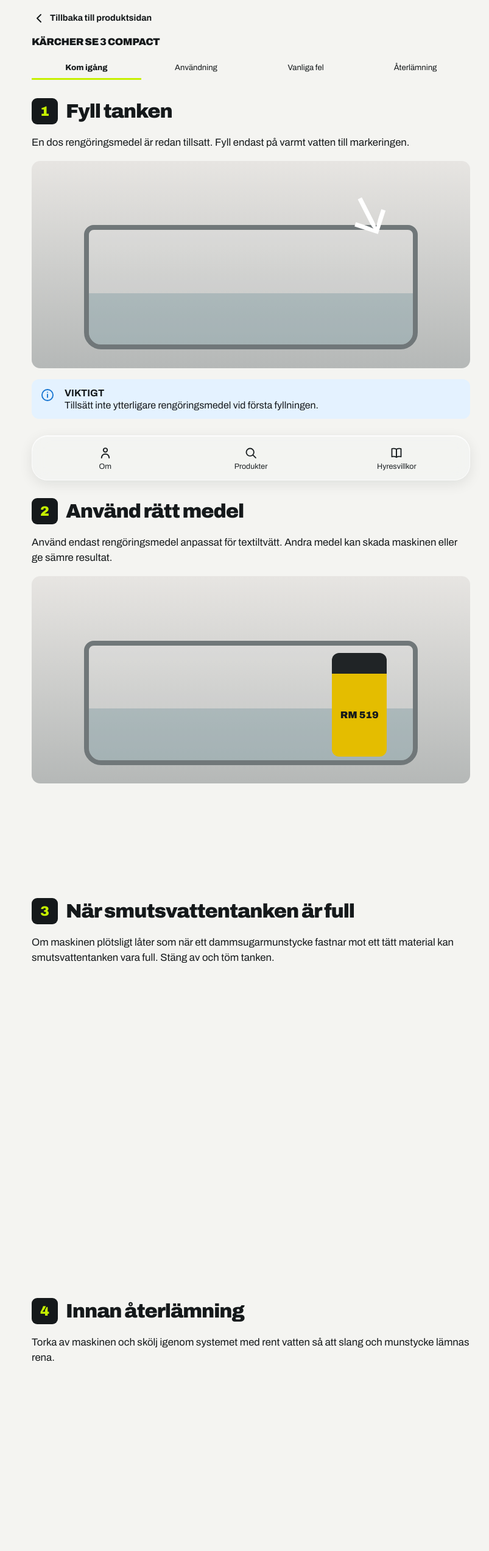
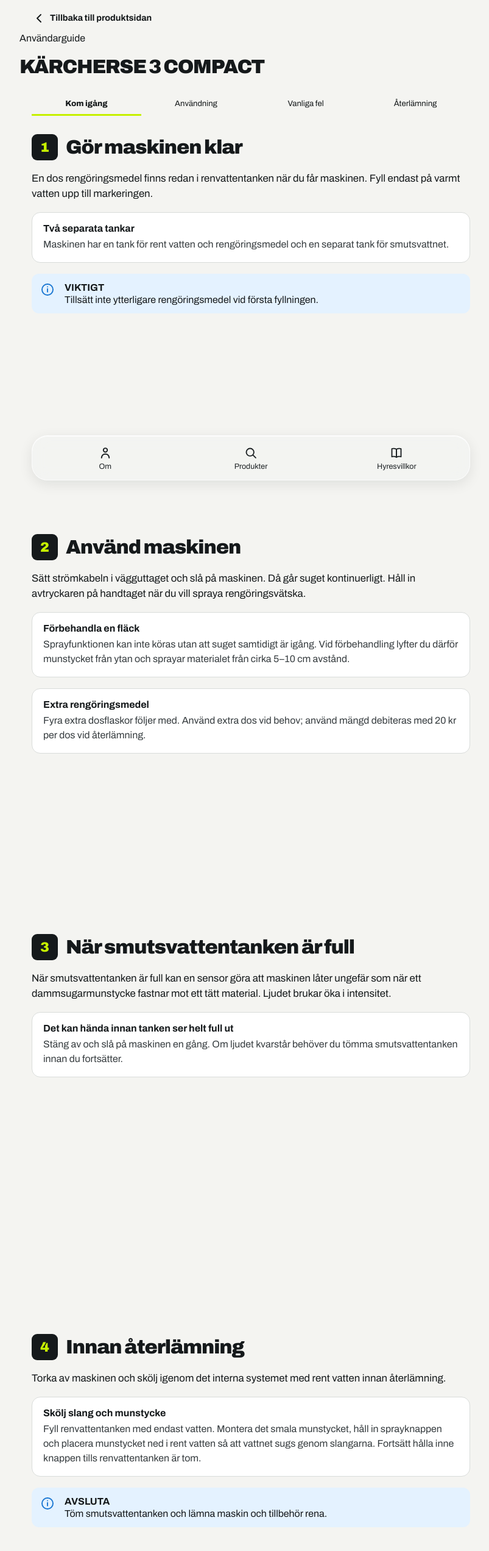
Before and after one commit to peralmkvist/hyrbart-webapp, a Next.js app in the folder hyrbart-webapp/: page /produkter/karcher-se-3-compact/guide in a window 1280 px wide. Shown: the top 2544 px of the page at 61% size, without its empty margins (228-1031 px from the left). Built offline with nearby package versions, Linux system fonts and the light colour scheme.

Commit message:
Update page.tsx

```diff
--- a/hyrbart-webapp/app/produkter/karcher-se-3-compact/guide/page.tsx
+++ b/hyrbart-webapp/app/produkter/karcher-se-3-compact/guide/page.tsx
@@ -1,28 +1,24 @@
 'use client';
 
 import Link from 'next/link';
-import { useEffect, useState, use } from 'react';
+import { use, useEffect, useState } from 'react';
 import { BackIcon, InfoIcon } from '@/components/Icons';
 
-const ids = ['kom-igang','anvandning','vanliga-fel','aterlamning'];
-const GUIDE_HEADER_OFFSET = 144;
+const ids = ['kom-igang', 'anvandning', 'vanliga-fel', 'aterlamning'];
 
-const StepImage = ({ type }: { type: number }) => (
-  <div className={`guideImage guideImage${type}`}>
-    <div className="tank"><div className="fill" /></div>
-    {type === 1 ? <div className="pour">↘</div> : <div className="bottle">RM 519</div>}
-  </div>
-);
-
-export default function GuidePage({ params }: { params: Promise<{ locale: string }> }) {
+export default function GuidePage({
+  params,
+}: {
+  params: Promise<{ locale: string }>;
+}) {
   const { locale } = use(params);
   const en = locale === 'en';
 
   const sections = ids.map((id, i) => ({
     id,
     label: (en
-      ? ['Get started','Use','Common issues','Return']
-      : ['Kom igång','Användning','Vanliga fel','Återlämning'])[i]
+      ? ['Get started', 'Use', 'Common issues', 'Return']
+      : ['Kom igång', 'Användning', 'Vanliga fel', 'Återlämning'])[i],
   }));
 
   const [activeSection, setActiveSection] = useState('kom-igang');
@@ -33,28 +29,33 @@ export default function GuidePage({ params }: { params: Promise<{ locale: string
 
       for (const id of ids) {
         const el = document.getElementById(id);
-        if (el && el.getBoundingClientRect().top <= GUIDE_HEADER_OFFSET) current = id;
+        if (el && el.getBoundingClientRect().top <= 205) current = id;
         else if (el) break;
       }
 
       setActiveSection(current);
     };
 
-    const hash = () => {
-      const h = window.location.hash.slice(1);
-      if (ids.includes(h)) setActiveSection(h);
-      requestAnimationFrame(update);
+    const applyHash = () => {
+      const hash = window.location.hash.slice(1);
+
+      if (ids.includes(hash)) {
+        setActiveSection(hash);
+        requestAnimationFrame(() => {
+          document.getElementById(hash)?.scrollIntoView();
+        });
+      }
     };
 
-    hash();
+    applyHash();
     window.addEventListener('scroll', update, { passive: true });
     window.addEventListener('resize', update);
-    window.addEventListener('hashchange', hash);
+    window.addEventListener('hashchange', applyHash);
 
     return () => {
       window.removeEventListener('scroll', update);
       window.removeEventListener('resize', update);
-      window.removeEventListener('hashchange', hash);
+      window.removeEventListener('hashchange', applyHash);
     };
   }, []);
 
@@ -64,73 +65,156 @@ export default function GuidePage({ params }: { params: Promise<{ locale: string
         <Link
           href={`/${locale}/produkter/karcher-se-3-compact`}
           className="guideBackRow"
-          aria-label={en ? 'Back to product page' : 'Tillbaka till produktsidan'}
         >
           <BackIcon />
           <span>{en ? 'Back to product page' : 'Tillbaka till produktsidan'}</span>
         </Link>
 
-        <div className="guideProductRow">
-          <strong>KÄRCHER SE 3 COMPACT</strong>
+        <div className="guideCategoryRow">
+          {en ? 'User guide' : 'Användarguide'}
         </div>
 
+        <header className="guideIdentityRow">
+          <h1>
+            <span>KÄRCHER</span>
+            <span>SE 3 COMPACT</span>
+          </h1>
+        </header>
+
         <nav className="guideTabs" aria-label={en ? 'Guide sections' : 'Guideavsnitt'}>
-          {sections.map(s => (
+          {sections.map((section) => (
             <a
-              key={s.id}
-              href={`#${s.id}`}
-              className={activeSection === s.id ? 'active' : ''}
-              aria-current={activeSection === s.id ? 'location' : undefined}
-              onClick={() => setActiveSection(s.id)}
+              key={section.id}
+              href={`#${section.id}`}
+              className={activeSection === section.id ? 'active' : ''}
+              aria-current={activeSection === section.id ? 'location' : undefined}
+              onClick={() => setActiveSection(section.id)}
             >
-              {s.label}
+              {section.label}
             </a>
           ))}
         </nav>
       </div>
 
       <section id="kom-igang" className="guideSection">
-        <div className="stepHeading"><span>1</span><h1>{en ? 'Fill the tank' : 'Fyll tanken'}</h1></div>
-        <p>{en
-          ? 'One dose of detergent has already been added. Only add warm water up to the mark.'
-          : 'En dos rengöringsmedel är redan tillsatt. Fyll endast på varmt vatten till markeringen.'}
+        <div className="stepHeading">
+          <span>1</span>
+          <h1>{en ? 'Get the machine ready' : 'Gör maskinen klar'}</h1>
+        </div>
+
+        <p>
+          {en
+            ? 'One dose of cleaning solution is already in the clean-water tank when you receive the machine. Fill only with warm water up to the marked line.'
+            : 'En dos rengöringsmedel finns redan i renvattentanken när du får maskinen. Fyll endast på varmt vatten upp till markeringen.'}
         </p>
-        <StepImage type={1}/>
+
+        <div className="guideTextCard">
+          <strong>{en ? 'Two separate tanks' : 'Två separata tankar'}</strong>
+          <p>
+            {en
+              ? 'The machine has one tank for clean water and detergent, and one separate tank for dirty water.'
+              : 'Maskinen har en tank för rent vatten och rengöringsmedel och en separat tank för smutsvattnet.'}
+          </p>
+        </div>
+
         <div className="infoBox">
-          <InfoIcon/>
+          <InfoIcon />
           <div>
             <b>{en ? 'IMPORTANT' : 'VIKTIGT'}</b>
-            <p>{en
-              ? 'Do not add more detergent for the first fill.'
-              : 'Tillsätt inte ytterligare rengöringsmedel vid första fyllningen.'}
+            <p>
+              {en
+                ? 'Do not add another dose for the first fill.'
+                : 'Tillsätt inte ytterligare rengöringsmedel vid första fyllningen.'}
             </p>
           </div>
         </div>
       </section>
 
       <section id="anvandning" className="guideSection">
-        <div className="stepHeading"><span>2</span><h2>{en ? 'Use the right detergent' : 'Använd rätt medel'}</h2></div>
-        <p>{en
-          ? 'Only use detergent intended for carpet and upholstery cleaners.'
-          : 'Använd endast rengöringsmedel anpassat för textiltvätt. Andra medel kan skada maskinen eller ge sämre resultat.'}
+        <div className="stepHeading">
+          <span>2</span>
+          <h2>{en ? 'Use the machine' : 'Använd maskinen'}</h2>
+        </div>
+
+        <p>
+          {en
+            ? 'Plug the power cable into the wall and switch the machine on. The suction then runs continuously. Hold the trigger on the handle when you want to spray cleaning solution.'
+            : 'Sätt strömkabeln i vägguttaget och slå på maskinen. Då går suget kontinuerligt. Håll in avtryckaren på handtaget när du vill spraya rengöringsvätska.'}
         </p>
-        <StepImage type={2}/>
+
+        <div className="guideTextCard">
+          <strong>{en ? 'Pretreating a stain' : 'Förbehandla en fläck'}</strong>
+          <p>
+            {en
+              ? 'The spray cannot be used without the suction running. To pretreat, lift the nozzle away from the surface and spray the material from about 5–10 cm away.'
+              : 'Sprayfunktionen kan inte köras utan att suget samtidigt är igång. Vid förbehandling lyfter du därför munstycket från ytan och sprayar materialet från cirka 5–10 cm avstånd.'}
+          </p>
+        </div>
+
+        <div className="guideTextCard">
+          <strong>{en ? 'Extra detergent' : 'Extra rengöringsmedel'}</strong>
+          <p>
+            {en
+              ? 'Four extra dose bottles are supplied. Any extra dose used is charged at SEK 20 per dose when the machine is returned.'
+              : 'Fyra extra dosflaskor följer med. Använd extra dos vid behov; använd mängd debiteras med 20 kr per dos vid återlämning.'}
+          </p>
+        </div>
       </section>
 
       <section id="vanliga-fel" className="guideSection">
-        <div className="stepHeading"><span>3</span><h2>{en ? 'When the dirty-water tank is full' : 'När smutsvattentanken är full'}</h2></div>
-        <p>{en
-          ? 'If the machine suddenly sounds like a vacuum nozzle stuck to dense material, the dirty-water tank may be full. Switch it off and empty the tank.'
-          : 'Om maskinen plötsligt låter som när ett dammsugarmunstycke fastnar mot ett tätt material kan smutsvattentanken vara full. Stäng av och töm tanken.'}
+        <div className="stepHeading">
+          <span>3</span>
+          <h2>{en ? 'When the dirty-water tank is full' : 'När smutsvattentanken är full'}</h2>
+        </div>
+
+        <p>
+          {en
+            ? 'When the dirty-water tank is full, a sensor can make the machine sound as if a vacuum nozzle is stuck to a dense surface. The sound usually increases in intensity.'
+            : 'När smutsvattentanken är full kan en sensor göra att maskinen låter ungefär som när ett dammsugarmunstycke fastnar mot ett tätt material. Ljudet brukar öka i intensitet.'}
         </p>
+
+        <div className="guideTextCard">
+          <strong>{en ? 'It can happen before the tank looks completely full' : 'Det kan hända innan tanken ser helt full ut'}</strong>
+          <p>
+            {en
+              ? 'Switch the machine off and on again once. If the sound remains, empty the dirty-water tank before continuing.'
+              : 'Stäng av och slå på maskinen en gång. Om ljudet kvarstår behöver du tömma smutsvattentanken innan du fortsätter.'}
+          </p>
+        </div>
       </section>
 
       <section id="aterlamning" className="guideSection">
-        <div className="stepHeading"><span>4</span><h2>{en ? 'Before returning' : 'Innan återlämning'}</h2></div>
-        <p>{en
-          ? 'Wipe down the machine and flush the system with clean water so the hose and nozzle are left clean.'
-          : 'Torka av maskinen och skölj igenom systemet med rent vatten så att slang och munstycke lämnas rena.'}
+        <div className="stepHeading">
+          <span>4</span>
+          <h2>{en ? 'Before returning' : 'Innan återlämning'}</h2>
+        </div>
+
+        <p>
+          {en
+            ? 'Wipe the machine clean and rinse the internal system with clean water before returning it.'
+            : 'Torka av maskinen och skölj igenom det interna systemet med rent vatten innan återlämning.'}
         </p>
+
+        <div className="guideTextCard">
+          <strong>{en ? 'Rinse the hose and nozzle' : 'Skölj slang och munstycke'}</strong>
+          <p>
+            {en
+              ? 'Fill the clean-water tank with water only. Attach the narrow nozzle, hold the spray trigger and place the nozzle down into clean water so the machine sucks the water through the hoses. Keep the trigger held until the clean-water tank is empty.'
+              : 'Fyll renvattentanken med endast vatten. Montera det smala munstycket, håll in sprayknappen och placera munstycket ned i rent vatten så att vattnet sugs genom slangarna. Fortsätt hålla inne knappen tills renvattentanken är tom.'}
+          </p>
+        </div>
+
+        <div className="infoBox">
+          <InfoIcon />
+          <div>
+            <b>{en ? 'FINISH' : 'AVSLUTA'}</b>
+            <p>
+              {en
+                ? 'Empty the dirty-water tank and leave the machine and accessories clean.'
+                : 'Töm smutsvattentanken och lämna maskin och tillbehör rena.'}
+            </p>
+          </div>
+        </div>
       </section>
     </div>
   );
```
